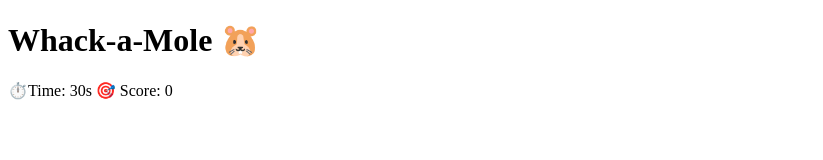
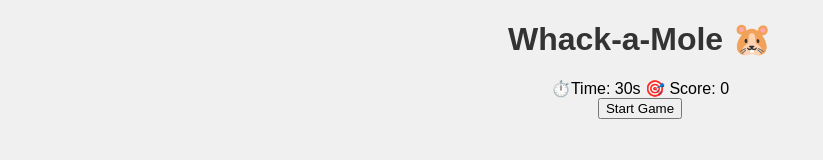
Before and after one commit to payce06/Whack-A-Mole, a plain HTML site: page index.html in a window 1280 px wide. Shown: the whole page, without its empty margins (0-823 px from the left). Drawn offline with Linux system fonts and the light colour scheme.

Commit message:
index-css

```diff
--- a/index.html
+++ b/index.html
@@ -18,3 +18,10 @@
             <div class="hole" id="hole3"><div class="mole"></div></div>
             <div class="hole" id="hole4"><div class="mole"></div></div>
             <div class="hole" id="hole5"><div class="mole"></div></div>
+            <div class="hole" id="hole6"><div class="mole"></div></div>
+        </div>
+        <button id="start">Start Game</button>
+
+        <script src="script.js"></script>
+    </body>
+</html>
--- a/style.css
+++ b/style.css
@@ -0,0 +1,10 @@
+body {
+    font-family: sans-serif;
+    text-align: center;
+    background: #f0f0f0;
+}
+
+h1 {
+    margin-top: 20px;
+    color: #333;
+}
```
